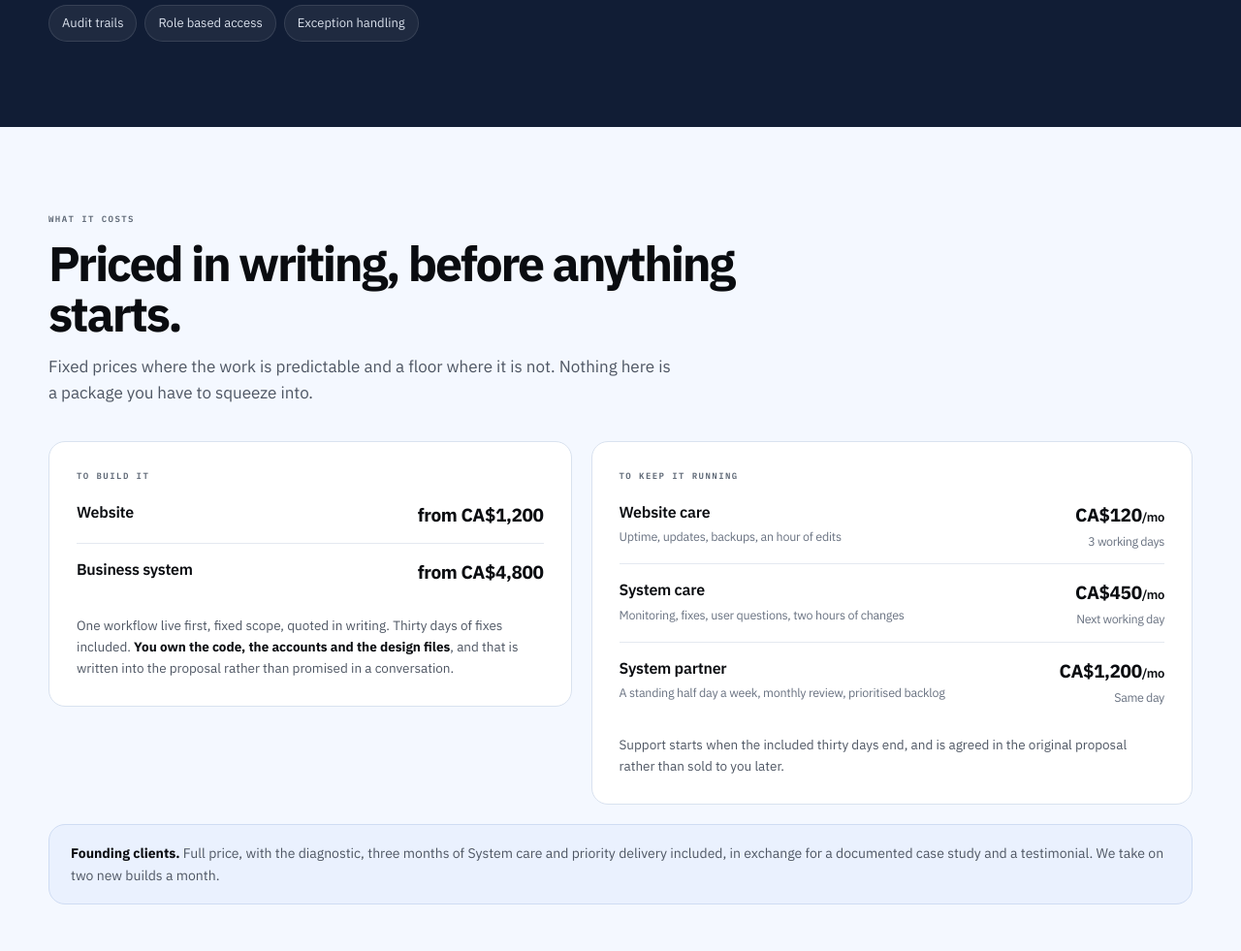
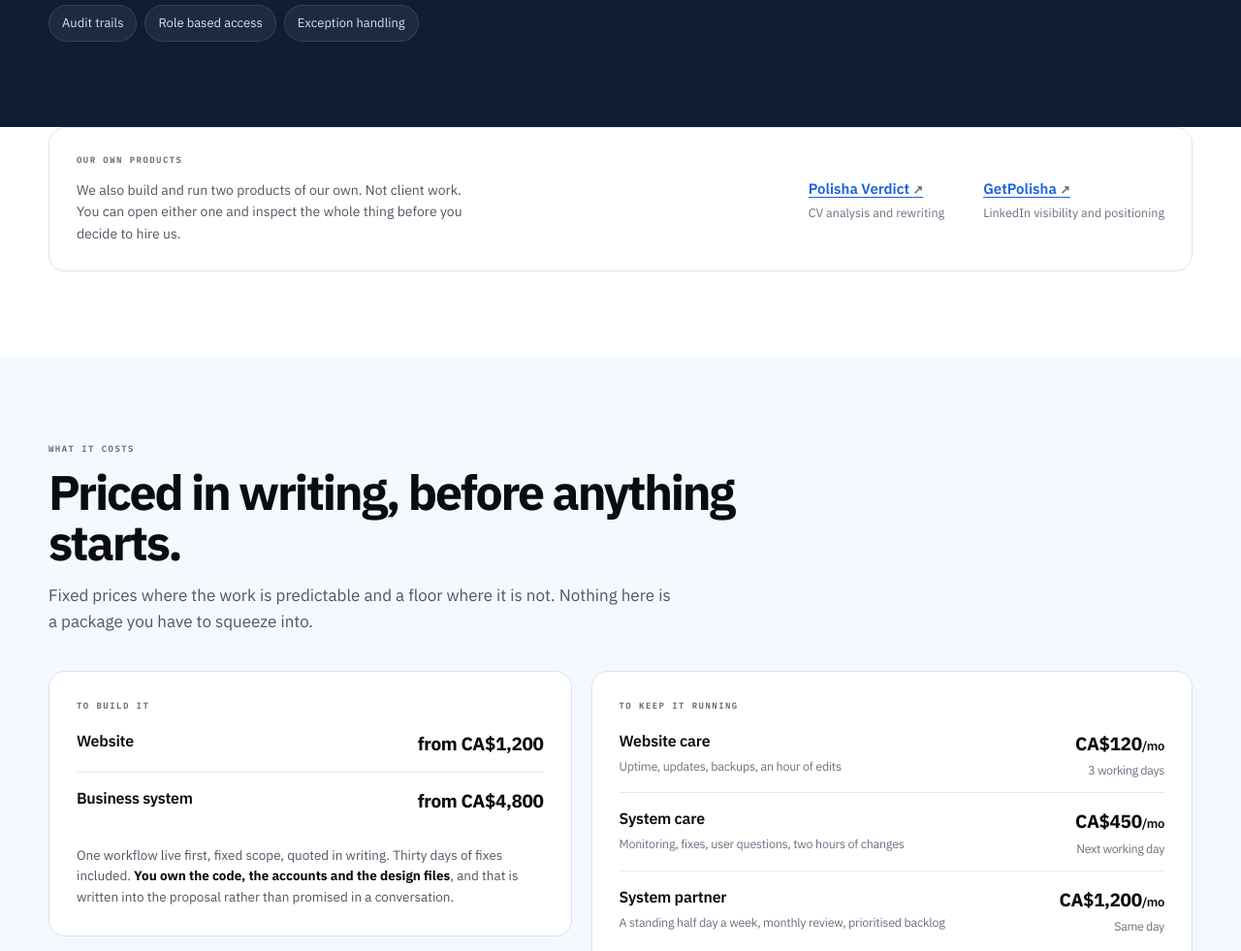
Before and after one commit to tobaina/tobi-portfolio, a plain HTML site: page index.html in a window 1280 px wide. Shown: the part 4785-5766 px from the top of the page at 97% size. Drawn offline with Linux system fonts and the light colour scheme.

Commit message:
Bring the products back as a strip, not a section
The section was cut in the previous commit and that was too blunt. What it was uniquely good at is the one thing nothing else here does: Direct Apply is screenshots of a system a visitor cannot log into, so these two links are the only claim on the page a stranger can go and check. For cold traffic with no referral that is the strongest line we have, and a sentence saying we own two products is not the same offer as a button that opens one.

So the proof stays and the real estate goes. 236px rather than about 1,100, no screenshots, no feature lists, both links live with their tracking intact, and one short phrase each so nobody has to click blind to find out what they are opening. The duplicate sentence in the team block came out.

Two things fixed while in here. The links now sit side by side rather than stacked in a column pinned to the right edge, which had left roughly 450px of nothing across the middle of the strip. And the footer carried a Services link to an id that has never existed on this page, so it did nothing when clicked; it is gone, and a test now fails if any in-page link does not land on a real section.

```diff
--- a/index.html
+++ b/index.html
@@ -510,6 +510,44 @@
     </div>
   </section>
 
+  <!-- ========================== Our own products =========================
+       ⚠️  THIS IS A STRIP, NOT A SECTION, AND THE DIFFERENCE IS THE POINT.
+       What stood here was two cards with screenshots, roughly 1,100px and a
+       quarter of the scroll, for two career products shown to a buyer who
+       came for an operations system. That was overpaying. What it was
+       uniquely good at is the one thing nothing else on this page does:
+       Direct Apply is screenshots of a system a visitor cannot log into, so
+       these two links are the only claim here that a stranger can go and
+       check for themselves. For cold traffic with no referral that is the
+       strongest line on the page, so the proof stays and the real estate
+       goes.
+
+       ⚠️  NO SCREENSHOTS, AND NO FEATURE LISTS. Both are how it grew last
+       time. A visitor needs to know what they would be opening, which is one
+       short phrase each, and nothing more: the product itself is the detail.
+       There is a test that fails if an image appears in here or if this
+       section grows past 320px. -->
+  <section class="section proof" id="products">
+    <div class="shell">
+      <div class="pstrip">
+        <div class="pstrip-copy">
+          <p class="section-label">Our own products</p>
+          <p>We also build and run two products of our own. Not client work. You can open either one and inspect the whole thing before you decide to hire us.</p>
+        </div>
+        <ul class="pstrip-links">
+          <li>
+            <a href="https://verdict.getpolisha.com" target="_blank" rel="noopener" data-track="product_verdict">Polisha Verdict <span class="arrow" aria-hidden="true">&#8599;</span></a>
+            <span>CV analysis and rewriting</span>
+          </li>
+          <li>
+            <a href="https://getpolisha.com" target="_blank" rel="noopener" data-track="product_getpolisha">GetPolisha <span class="arrow" aria-hidden="true">&#8599;</span></a>
+            <span>LinkedIn visibility and positioning</span>
+          </li>
+        </ul>
+      </div>
+    </div>
+  </section>
+
   <!-- =============================== Pricing =============================
        ⚠️  THIS IS NOT THE OLD PRICING TABLE AND MUST NOT GROW BACK INTO IT.
        The table this replaces ran 391 words over nearly two screens, the
@@ -580,15 +618,6 @@
           <p class="founder-label">Your team</p>
           <h2>One team accountable from problem to handover.</h2>
           <p>Process analysis and build are separate roles here. Someone maps how the work actually runs before anyone writes code, which is why a system we hand over matches the way your team already operates instead of the way software assumes it does.</p>
-          <!-- ⚠️  THIS SENTENCE REPLACES A WHOLE SECTION, AND ON PURPOSE.
-               Polisha Verdict and GetPolisha had a section of their own here,
-               roughly 1,100px of screenshots and feature lists. Both are
-               career products shown to a buyer who came for an operations
-               system: they proved that we ship, which Direct Apply already
-               proves on the right subject, and they cost more in confusion
-               about what "Polisha" means than they returned in credibility.
-               The section went; the fact did not. Keep the two links. -->
-          <p class="founder-products">We also build and run two products of our own, <a href="https://verdict.getpolisha.com" target="_blank" rel="noopener" data-track="product_verdict">Polisha Verdict</a> and <a href="https://getpolisha.com" target="_blank" rel="noopener" data-track="product_getpolisha">GetPolisha</a>. Running them is why we design for the day after handover and not the day of it.</p>
         </div>
         <a class="button secondary" href="https://www.linkedin.com/in/tobaina/" target="_blank" rel="noopener" data-track="linkedin">Connect on LinkedIn</a>
       </div>
@@ -722,7 +751,7 @@
   <span>&copy; 2026 Polisha</span>
   <div class="footer-links">
     <a href="#work">Work</a>
-    <a href="#services">Services</a>
+    <a href="#products">Products</a>
     <a href="#pricing">Pricing</a>
     <a href="#contact">Get in touch</a>
   </div>
--- a/styles.css
+++ b/styles.css
@@ -736,15 +736,6 @@ section { padding: 88px 0; }
 .founder h2 { margin: 0 0 7px; font-size: 24px; letter-spacing: -.02em; line-height: 1.2; }
 .founder p { max-width: 720px; margin: 0; color: var(--body); font-size: 14px; }
 .founder p + p { margin-top: 13px; }
-/* The two product links are the whole of what a section used to say. They
-   are underlined rather than coloured alone, so the link is not carried by
-   colour for a reader who cannot separate it from the body ink. */
-.founder-products a {
-  color: var(--blue);
-  font-weight: 600;
-  text-decoration: underline;
-  text-underline-offset: 2px;
-}
 .founder-label {
   margin: 0 0 6px;
   color: var(--blue);
@@ -753,6 +744,49 @@ section { padding: 88px 0; }
   font-weight: 600;
   letter-spacing: .12em;
   text-transform: uppercase;
+}
+
+/* ---------------------------- Proof strip ------------------------------
+   Deliberately not a card grid. Two cards with screenshots stood here and
+   cost about 1,100px; this says the same thing in roughly a sixth of that.
+   The links are underlined as well as coloured, so the link is not carried
+   by colour alone for a reader who cannot separate blue from the body ink. */
+.proof { padding-top: 0; }
+.pstrip {
+  display: grid;
+  grid-template-columns: 1fr auto;
+  gap: 40px;
+  align-items: center;
+  padding: 26px 28px;
+  border: 1px solid var(--line);
+  border-radius: var(--radius-l);
+  background: #fff;
+}
+.pstrip-copy p:last-child { max-width: 420px; margin: 0; color: var(--body); font-size: 14px; line-height: 1.62; }
+/* Side by side, not stacked. Stacked, the two links sat in a narrow column
+   pinned to the right edge and left roughly 450px of nothing across the
+   middle of the strip, which is the same dead space this page has already
+   been cleared of once. */
+.pstrip-links {
+  display: flex;
+  flex-wrap: wrap;
+  gap: 14px 40px;
+  margin: 0;
+  padding: 0;
+  list-style: none;
+}
+.pstrip-links li { display: grid; gap: 2px; align-content: start; }
+.pstrip-links a {
+  color: var(--blue);
+  font-size: 15px;
+  font-weight: 600;
+  text-decoration: underline;
+  text-underline-offset: 3px;
+  white-space: nowrap;
+}
+.pstrip-links span {
+  color: var(--muted);
+  font-size: 12.5px;
 }
 
 /* ------------------------------- Contact ------------------------------- */
@@ -1175,6 +1209,7 @@ footer {
 
 /* ============================ Tablet ================================== */
 @media (max-width: 980px) {
+  .pstrip { grid-template-columns: 1fr; gap: 22px; }
   .hero { grid-template-columns: 1fr; min-height: auto; }
   .hero-copy { max-width: 690px; }
   .product { max-width: 760px; }
```
